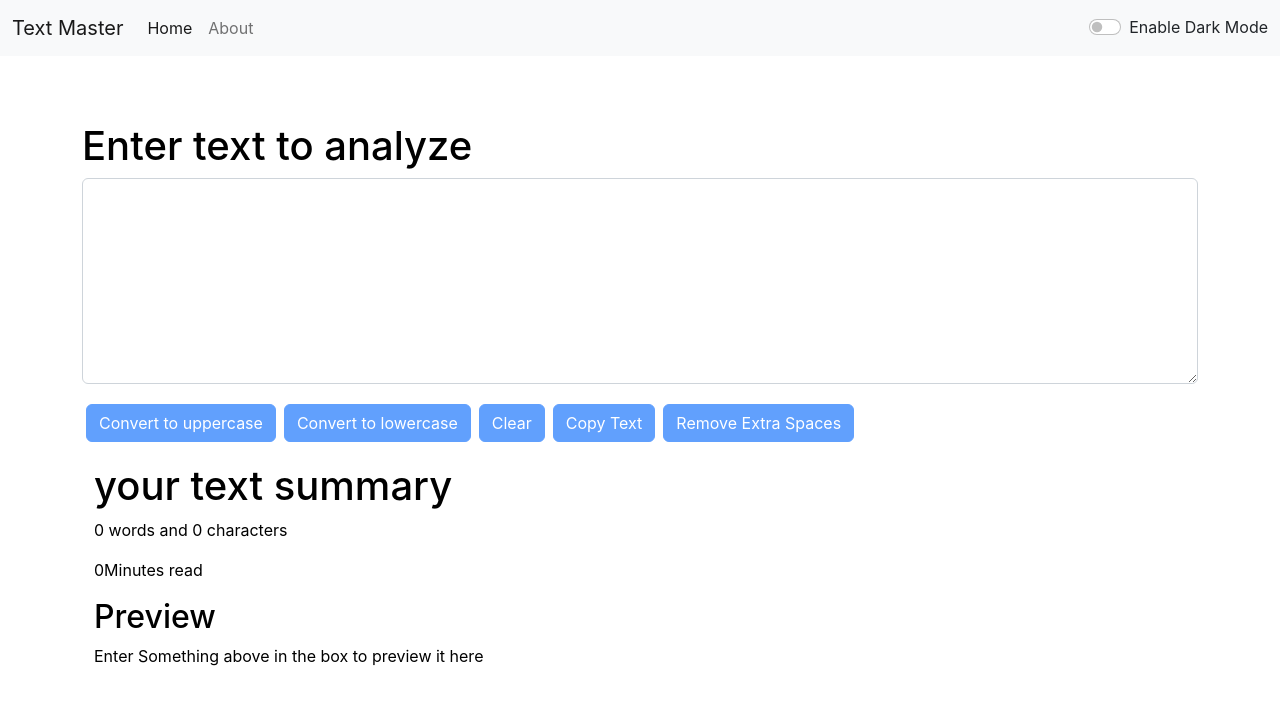
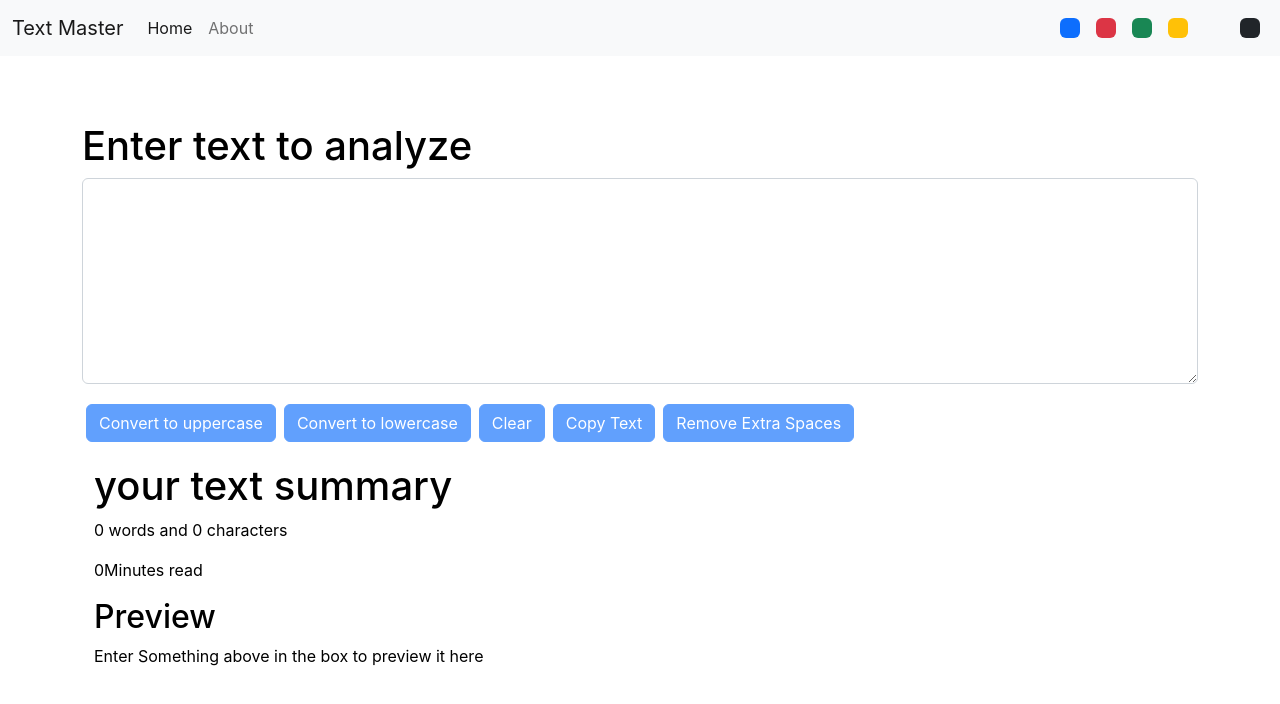
Before and after one commit to mtalhabaig3/Text-master, a React (Create React App) app: page /about in a window 1280 px wide. Shown: the top 704 px of the page. Built offline with nearby package versions, Linux system fonts and the light colour scheme.

Commit message:
added different color palletts for themes

```diff
--- a/src/App.js
+++ b/src/App.js
@@ -10,7 +10,18 @@ function App() {
   const [mode, setMode] = useState("light");
   const [alert, setAlert] = useState(null);
 
-  const toggleMode = () => {
+  const removeBodyClasses = () => {
+    document.body.classList.remove("bg-light");
+    document.body.classList.remove("bg-dark");
+    document.body.classList.remove("bg-warning");
+    document.body.classList.remove("bg-danger");
+    document.body.classList.remove("bg-success");
+    document.body.classList.remove("bg-primary");
+  };
+
+  const toggleMode = (cls) => {
+    removeBodyClasses();
+    document.body.classList.add("bg-" + cls);
     if (mode === "light") {
       setMode("dark");
       document.body.style.backgroundColor = "grey";
--- a/src/components/Navbar.js
+++ b/src/components/Navbar.js
@@ -34,22 +34,37 @@ export default function Navbar(props) {
               </a>
             </li>
           </ul>
-          <div class="form-check form-switch">
-            <input
-              class="form-check-input"
-              type="checkbox"
-              role="switch"
-              id="flexSwitchCheckDefault"
-              onClick={props.toggleMode}
-            />
-            <label
-              class={`form-check-label text-${
-                props.mode === "light" ? "dark" : "light"
-              }`}
-              htmlFor="flexSwitchCheckDefault"
-            >
-              Enable Dark Mode
-            </label>
+          <div className="d-flex">
+            <div
+              className="bg-primary rounded mx-2"
+              style={{ height: "20px", width: "20px", cursor: "pointer" }}
+              onClick={() => props.toggleMode("primary")}
+            ></div>
+            <div
+              className="bg-danger rounded mx-2"
+              style={{ height: "20px", width: "20px", cursor: "pointer" }}
+              onClick={() => props.toggleMode("danger")}
+            ></div>
+            <div
+              className="bg-success rounded mx-2"
+              style={{ height: "20px", width: "20px", cursor: "pointer" }}
+              onClick={() => props.toggleMode("success")}
+            ></div>
+            <div
+              className="bg-warning rounded mx-2"
+              style={{ height: "20px", width: "20px", cursor: "pointer" }}
+              onClick={() => props.toggleMode("warning")}
+            ></div>
+            <div
+              className="bg-light rounded mx-2"
+              style={{ height: "20px", width: "20px", cursor: "pointer" }}
+              onClick={() => props.toggleMode("light")}
+            ></div>
+            <div
+              className="bg-dark rounded mx-2"
+              style={{ height: "20px", width: "20px", cursor: "pointer" }}
+              onClick={() => props.toggleMode("dark")}
+            ></div>
           </div>
         </div>
       </div>
```
Also changed, not shown: src/components/About.js (+0 -9 lines).
